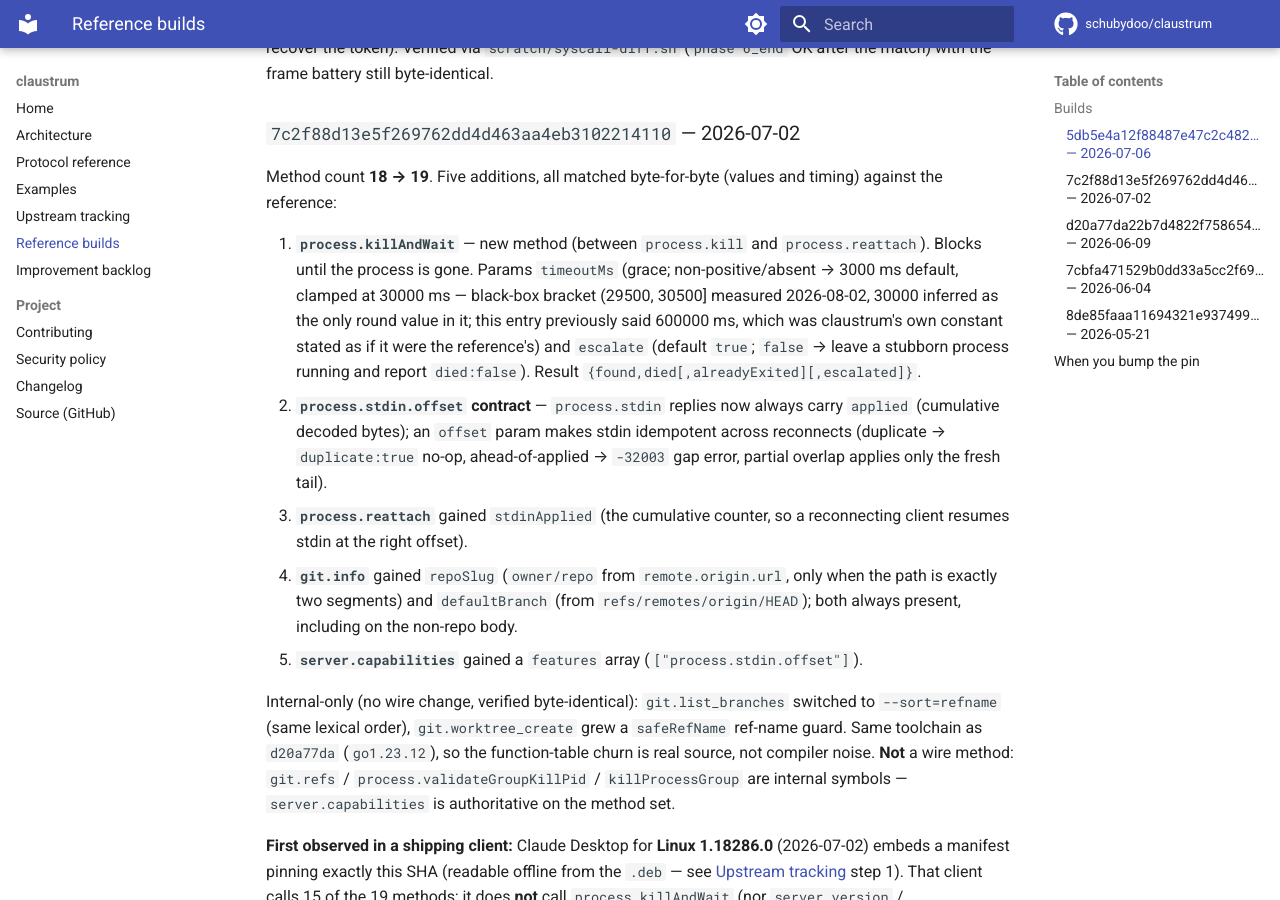
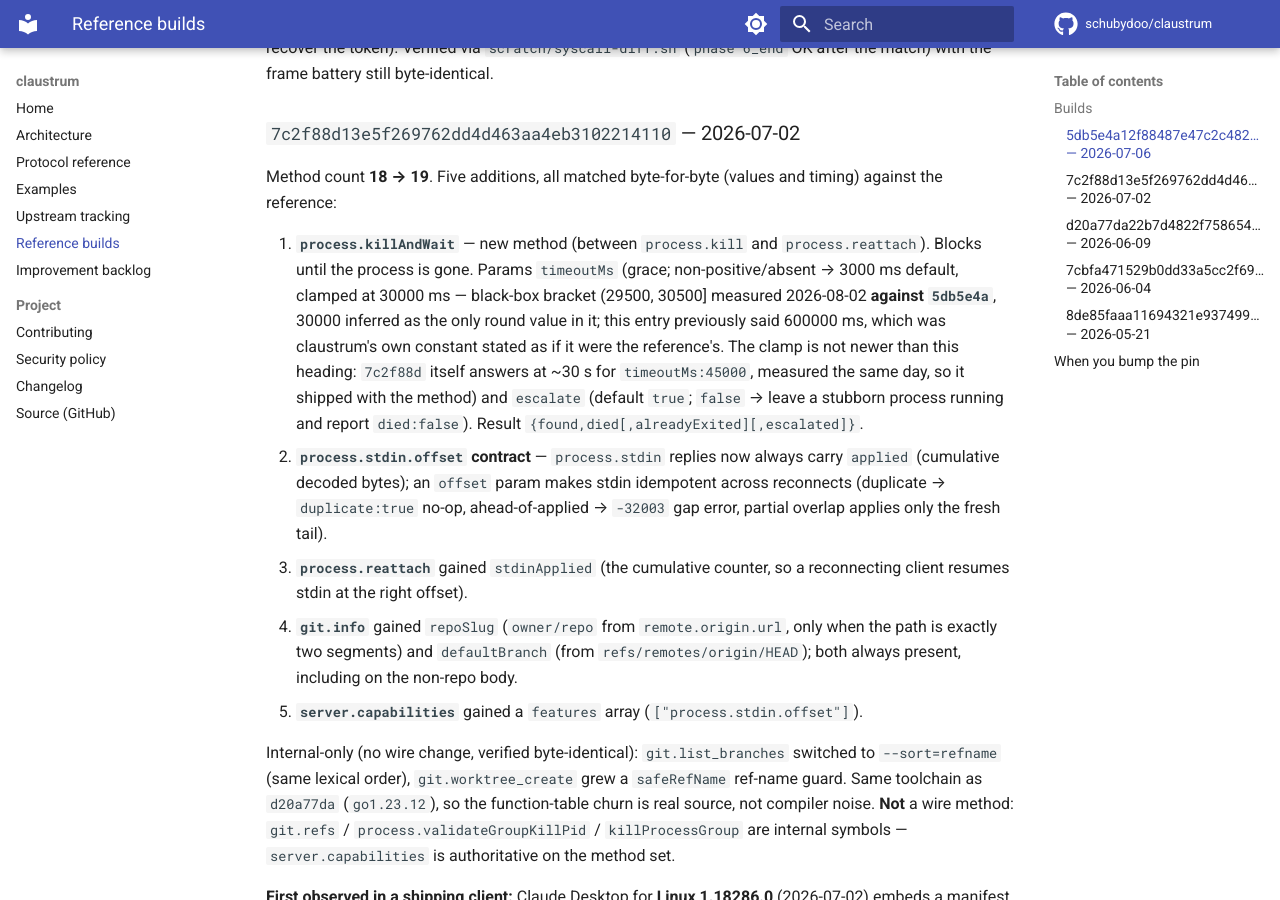
Before and after one commit to schubydoo/claustrum, an MkDocs documentation site: the page built from docs/REFERENCE-BUILDS.md, in a window 1280 px wide and 900 px high, scrolled down 1528 px. Built offline with MkDocs 1.6.1 and Material for MkDocs 9.7.7, drawn with Linux system fonts in a browser that asks for light colours; comment, search, counter and statistics services are not loaded.

Commit message:
fix: re-measure the default grace against the pin, address review nits
defaultKillWaitMs cited a measurement taken against 7c2f88d without saying
so; re-measured against 5db5e4a with a 1000ms control. Also answers the
review's open question: the 30s ceiling already ships in 7c2f88d.

Four review nits: drops the retracted 600000 quotation from PROTOCOL.md,
names the binary in REFERENCE-BUILDS.md, rewraps a stranded comment line,
and corrects a test comment that overstated a guard's independence.

Co-Authored-By: Claude Opus 5 (1M context) <noreply@anthropic.com>

```diff
--- a/docs/REFERENCE-BUILDS.md
+++ b/docs/REFERENCE-BUILDS.md
@@ -67,9 +67,11 @@ timing) against the reference:
 1. **`process.killAndWait`** — new method (between `process.kill` and
    `process.reattach`). Blocks until the process is gone. Params `timeoutMs`
    (grace; non-positive/absent → 3000 ms default, clamped at 30000 ms — black-box
-   bracket (29500, 30500] measured 2026-08-02, 30000 inferred as the only round
-   value in it; this entry previously said 600000 ms, which was claustrum's own
-   constant stated as if it were the reference's) and
+   bracket (29500, 30500] measured 2026-08-02 **against `5db5e4a`**, 30000 inferred
+   as the only round value in it; this entry previously said 600000 ms, which was
+   claustrum's own constant stated as if it were the reference's. The clamp is not
+   newer than this heading: `7c2f88d` itself answers at ~30 s for `timeoutMs:45000`,
+   measured the same day, so it shipped with the method) and
    `escalate` (default `true`; `false` → leave a stubborn process running and
    report `died:false`). Result `{found,died[,alreadyExited][,escalated]}`.
 2. **`process.stdin.offset` contract** — `process.stdin` replies now always carry
```
Also changed, not shown: docs/PROTOCOL.md (+2 -4 lines), 2 other files.
